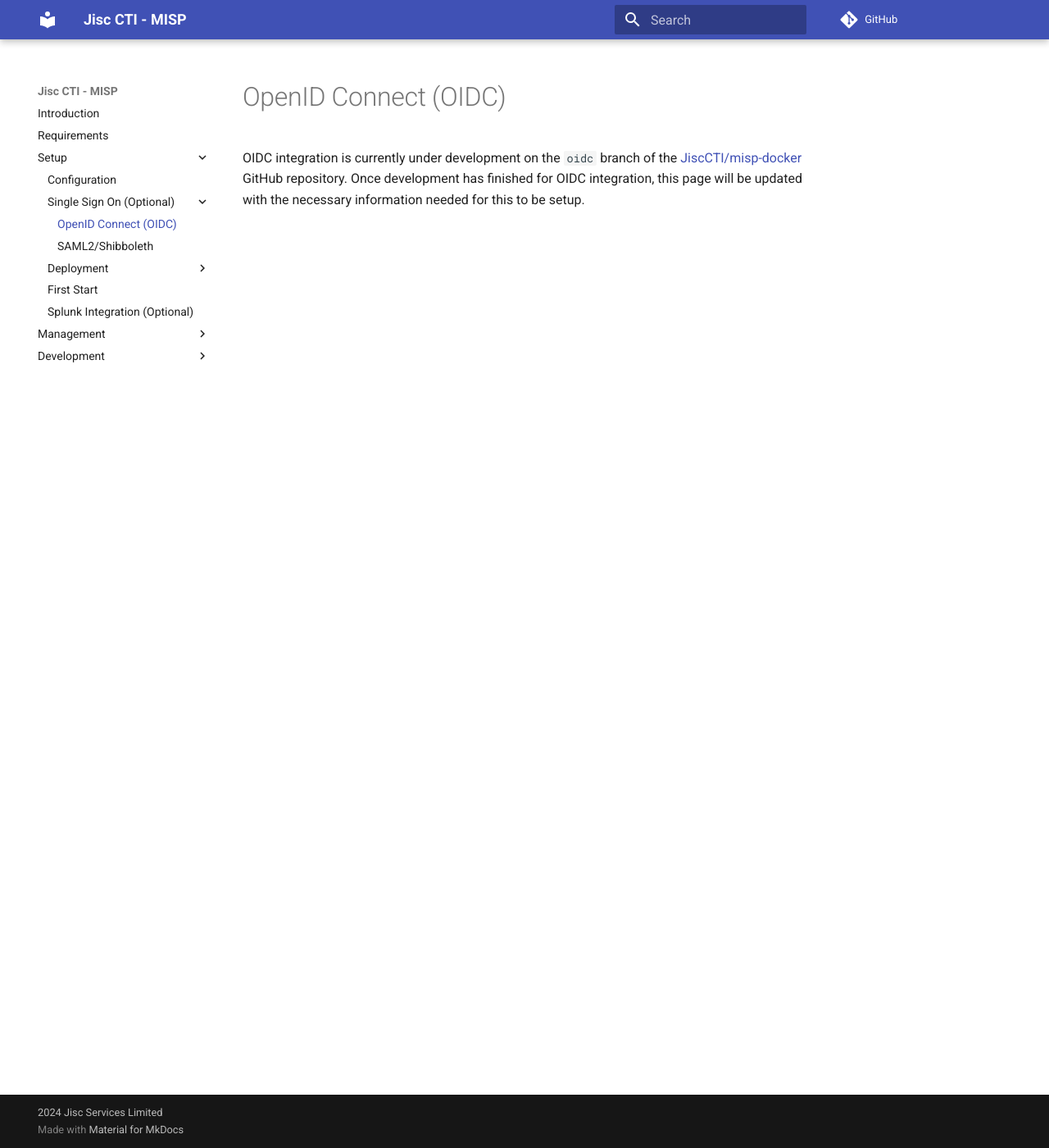
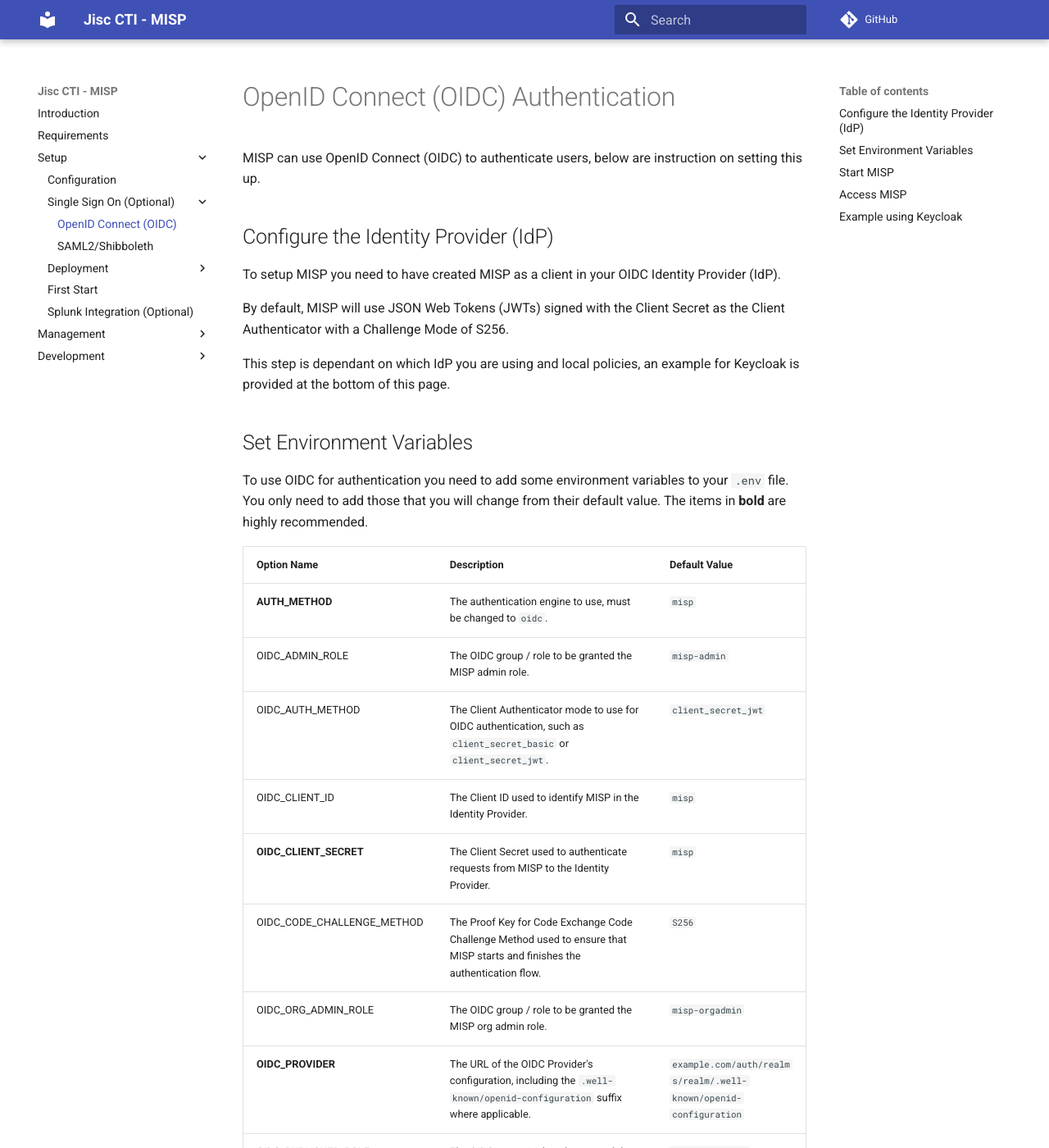
Before and after one commit to JiscCTI/misp-docker, an MkDocs documentation site: the page built from pages/configuration/oidc.md, in a window 1280 px wide and 1400 px high. Shown: the whole window at 82% size. Built offline with MkDocs 1.6.1 and Material for MkDocs 9.7.7, drawn with Linux system fonts in a browser that asks for light colours; comment, search, counter and statistics services are not loaded; some of the changed text lies outside the part shown.

Commit message:
docs: add OIDC documentation to GitHub Pages

```diff
--- a/pages/configuration/oidc.md
+++ b/pages/configuration/oidc.md
@@ -1,10 +1,118 @@
 <!--
+SPDX-FileCopyrightText: 2023 Science and Technology Facilities Council (STFC)
 SPDX-FileCopyrightText: 2024 Jisc Services Limited
-SPDX-FileContributor: James Ellor
+SPDX-FileContributor: James Acris (STFC)
+SPDX-FileContributor: Joe Pitt (Jisc Services Limited)
 
 SPDX-License-Identifier: GPL-3.0-only
 -->
+# OpenID Connect (OIDC) Authentication
 
-# OpenID Connect (OIDC)
+MISP can use OpenID Connect (OIDC) to authenticate users, below are instruction on setting this up.
 
-OIDC integration is currently under development on the `oidc` branch of the [JiscCTI/misp-docker](https://github.com/JiscCTI/misp-docker/tree/oidc) GitHub repository. Once development has finished for OIDC integration, this page will be updated with the necessary information needed for this to be setup.
+## Configure the Identity Provider (IdP)
+
+To setup MISP you need to have created MISP as a client in your OIDC Identity Provider (IdP).
+
+By default, MISP will use JSON Web Tokens (JWTs) signed with the Client Secret as the Client
+Authenticator with a Challenge Mode of S256.
+
+This step is dependant on which IdP you are using and local policies, an example for Keycloak is
+provided at the bottom of this page.
+
+## Set Environment Variables
+
+To use OIDC for authentication you need to add some environment variables to your `.env` file. You
+only need to add those that you will change from their default value. The items in **bold** are
+highly recommended.
+
+| Option Name | Description | Default Value |
+| ----------- | ----------- | ------------- |
+| **AUTH_METHOD** | The authentication engine to use, must be changed to `oidc`. | `misp` |
+| OIDC_ADMIN_ROLE | The OIDC group / role to be granted the MISP admin role. | `misp-admin` |
+| OIDC_AUTH_METHOD | The Client Authenticator mode to use for OIDC authentication, such as `client_secret_basic` or `client_secret_jwt`. | `client_secret_jwt` |
+| OIDC_CLIENT_ID | The Client ID used to identify MISP in the Identity Provider. | `misp` |
+| **OIDC_CLIENT_SECRET** | The Client Secret used to authenticate requests from MISP to the Identity Provider. | `misp` |
+| OIDC_CODE_CHALLENGE_METHOD | The Proof Key for Code Exchange Code Challenge Method used to ensure that MISP starts and finishes the authentication flow. | `S256` |
+| OIDC_ORG_ADMIN_ROLE | The OIDC group / role to be granted the MISP org admin role. | `misp-orgadmin` |
+| **OIDC_PROVIDER** | The URL of the OIDC Provider's configuration, including the `.well-known/openid-configuration` suffix where applicable. | `example.com/auth/realms/realm/.well-known/openid-configuration` |
+| OIDC_PUBLISHER_ROLE | The OIDC group / role to be granted the MISP publisher role. | `misp-publisher` |
+| OIDC_READONLY_ROLE | The OIDC group / role to be granted the MISP read-only role. | `misp-readonly` |
+| OIDC_SYNC_ROLE | The OIDC group / role to be granted the MISP sync user role. | `misp-sync` |
+| OIDC_USER_ROLE | The OIDC group / role to be granted the MISP user role. | `misp-user` |
+| REQUIRE_TOTP | Toggle if Time-based One Time Passwords are required. You may wish to disable if your IdP already implements OTP. | `true` |
+
+## Start MISP
+
+Start MISP as normal using `docker compose up -d`.
+
+## Access MISP
+
+Accessing `https://{FQDN}[:{HTTPS_PORT}]` will redirect users to authenticate against the IdP. Once
+authenticated, the IdP will redirect the user back to MISP.
+
+## Example using Keycloak
+
+**Note:** You must be a realm admin in Keycloak in order to follow this guide.
+
+**Note:** This guide is based on the Keycloak admin console in version 26.
+
+Ensure you are in the right Realm, then:
+
+1. Go to **Clients** (left hand menu).
+2. Click **Create client**.
+3. On the **General Settings** screen use:
+    1. **Client type:** OpenID Connect
+    2. **Client ID:** misp (if different override `OIDC_CLIENT_ID` as above).
+    3. Optionally, set a friendly **Name** and a **Description**.
+    4. Optionally, set MISP to **Always display in UI**.
+4. Click **Next**.
+5. On the **Capability config** screen use:
+    1. **Client authentication:** On
+    2. **Authorization:** On
+    3. **Authentication flow:** Standard flow (Direct access grants is ticked by default, but is not
+        used so can be unticked).
+6. Click **Next**.
+7. On the **Login settings** screen use:
+    1. Root URL: `https://{FQDN}[:{HTTPS_PORT}]`
+    2. Home URL: /
+    3. Valid redirect URIs: /users/login
+    4. Valid post logout redirect URIs: (blank)
+    5. Web origins: +
+8. Click **Save**.
+9. On the **Credentials** tab:
+    1. Change **Client Authenticator** to **Signed Jwt with Client Secret**.
+    2. Click the **Copy to clipboard** icon next to **Client Secret** (override `OIDC_CLIENT_SECRET`
+        with this value as above).
+    3. Click **Save** then **Yes**.
+10. On the **Roles** tab:
+    1. Click **Create role**.
+    2. Set **Role name** to `misp-admin` (can be different, override `OIDC_ADMIN_ROLE` as above).
+    3. Optionally, set **Role description**.
+    4. Click **Save**.
+    5. Click **Cancel** to return to the **Roles** tab.
+    6. Repeat for `misp-orgadmin` (`OIDC_ORG_ADMIN_ROLE`), `misp-publisher` (`OIDC_PUBLISHER_ROLE`),
+        `misp-readonly` (`OIDC_READONLY_ROLE`), `misp-sync` (`OIDC_SYNC_ROLE`), and `misp-user`
+        (`OIDC_USER_ROLE`).
+11. On the **Client scopes** tab:
+    1. Click **misp-dedicated** (will be {Client ID}-dedicated if different Client ID was set).
+    2. Click **Scope**.
+    3. Turn **Full scope allowed** Off (Only sends MISP MISP-specific roles).
+    4. Click **Client details** (top of window).
+12. On the **Advanced** tab:
+    1. Optionally, in the **Fine grain OpenID Connect configuration** section:
+        1. Set **Logo URL** to **https://avatars.githubusercontent.com/u/4134875?s=128&v=4**.
+        2. Click **Save**.
+    2. In the **Advanced settings** section:
+        1. Set **Proof Key for Code Exchange Code Challenge Method** to **S256**.
+        2. Click **Save**.
+13. On the **Users** page (left hand menu).
+    1. Click on a user's username.
+    2. Click on to the **Role mappings** tab.
+    3. Click **Assign role**.
+    4. Change **Filter by realm roles** to **Filter by clients**
+    5. In **Search by role name** type **misp** (or the prefix you used for your roles) and click
+        the Search icon.
+    6. Tick the box next to the role to assign the user, e.g. **misp-admin**.
+    7. Click **Assign**.
+    8. Repeat as needed for each user.
```
Also changed, not shown: docs/oidc.md (deleted, +0 -117 lines).
